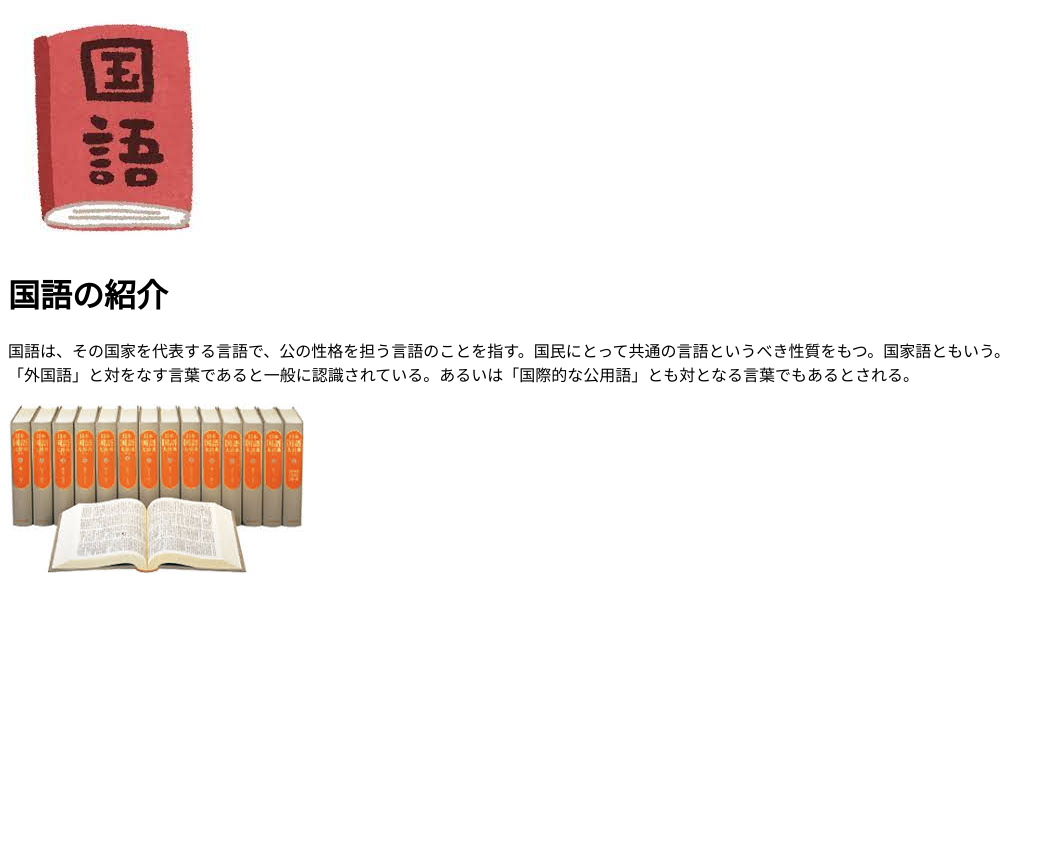
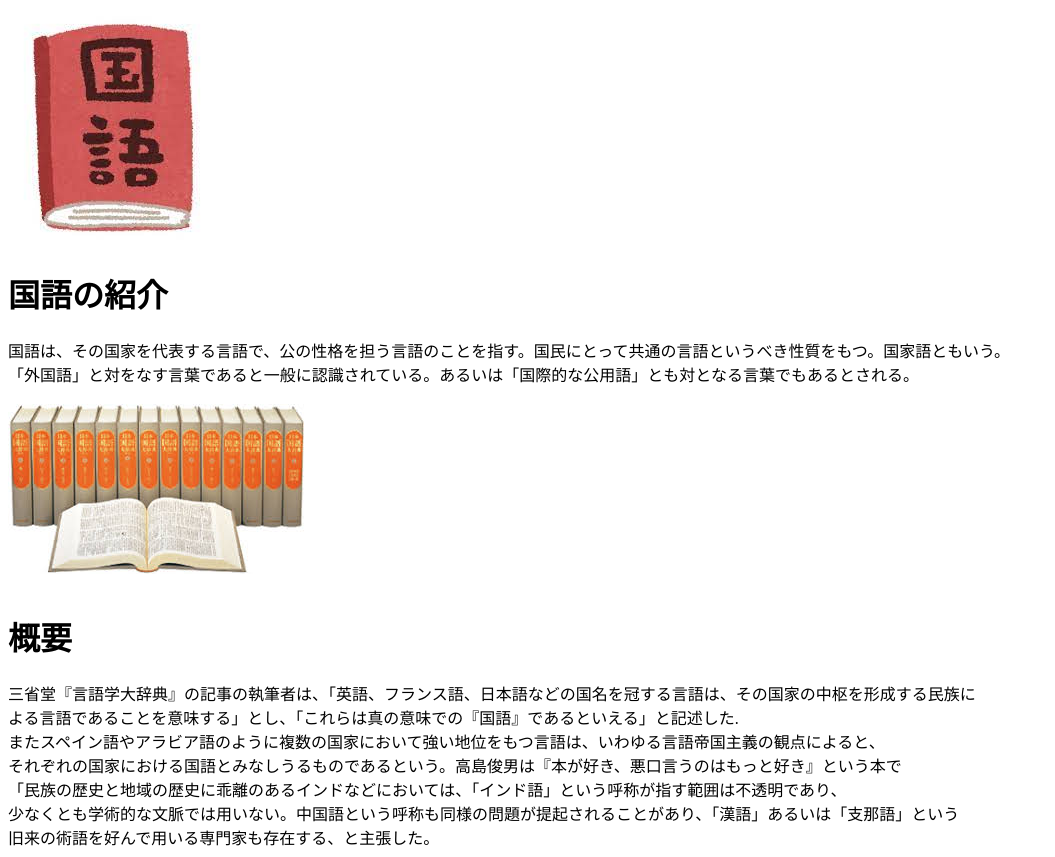
Before and after one commit to yutaro1219/kadai01, a plain HTML site: page kamoku1.html in a window 1280 px wide. Shown: the whole page, without its empty margins (0-1055 px from the left). Before the commit the page ends 800 px from the top, so only its background shows below. Drawn offline with Linux system fonts and the light colour scheme.

Commit message:
kamoku1.html

```diff
--- a/kamoku1.html
+++ b/kamoku1.html
@@ -12,5 +12,17 @@
         <br>
         <br>
         <img src="画像/images.jpg" alt="国語の写真" title="国語">
+        <br>
+        <br>
+        <h1>概要</h1>
+        <a>
+            三省堂『言語学大辞典』の記事の執筆者は、「英語、フランス語、日本語などの国名を冠する言語は、その国家の中枢を形成する民族に<br>
+            よる言語であることを意味する」とし、「これらは真の意味での『国語』であるといえる」と記述した.<br>
+            またスペイン語やアラビア語のように複数の国家において強い地位をもつ言語は、いわゆる言語帝国主義の観点によると、<br>
+            それぞれの国家における国語とみなしうるものであるという。高島俊男は『本が好き、悪口言うのはもっと好き』という本で<br>
+            「民族の歴史と地域の歴史に乖離のあるインドなどにおいては、「インド語」という呼称が指す範囲は不透明であり、<br>
+            少なくとも学術的な文脈では用いない。中国語という呼称も同様の問題が提起されることがあり、「漢語」あるいは「支那語」という<br>
+            旧来の術語を好んで用いる専門家も存在する、と主張した。
+        </a>
     </body>
 </html>
```
